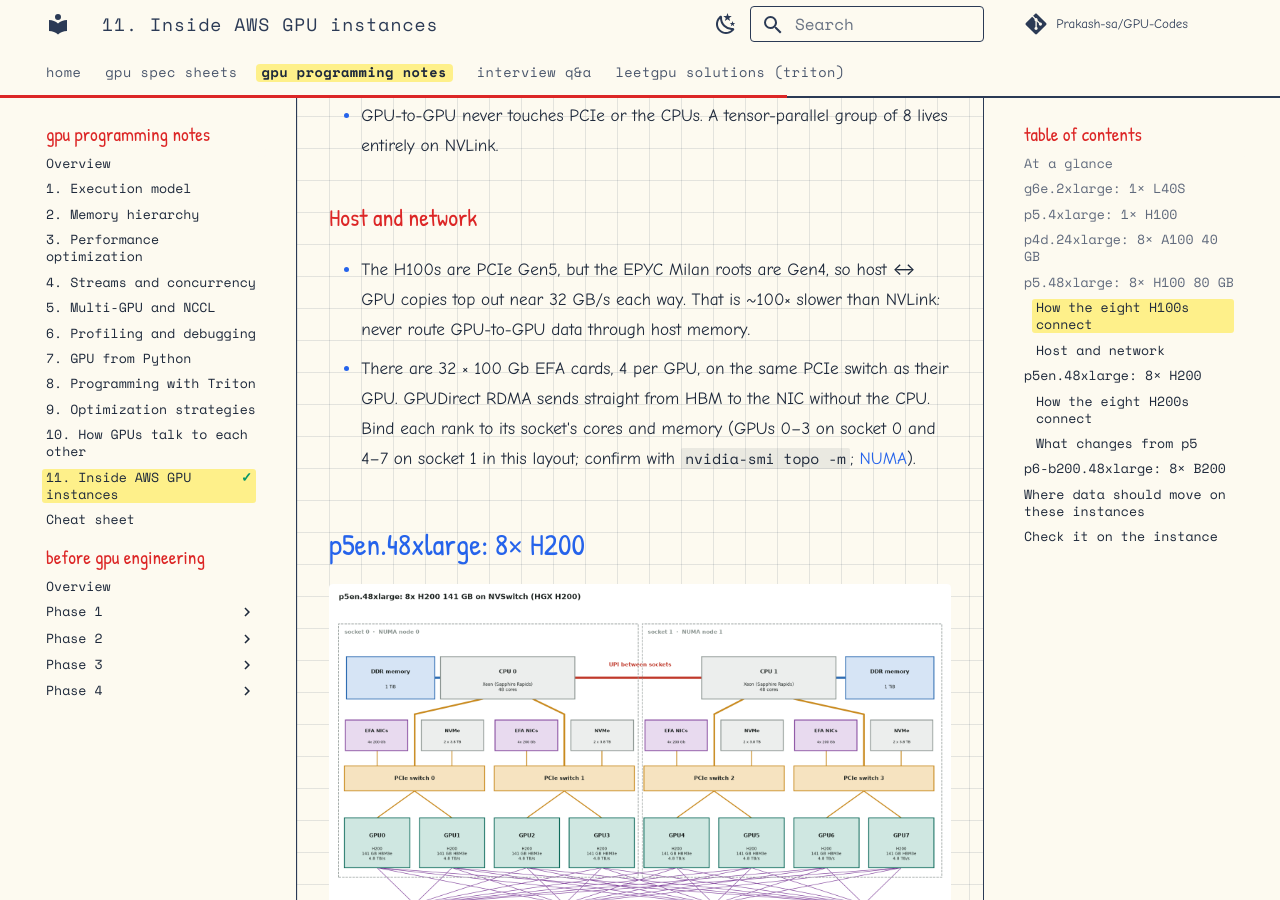
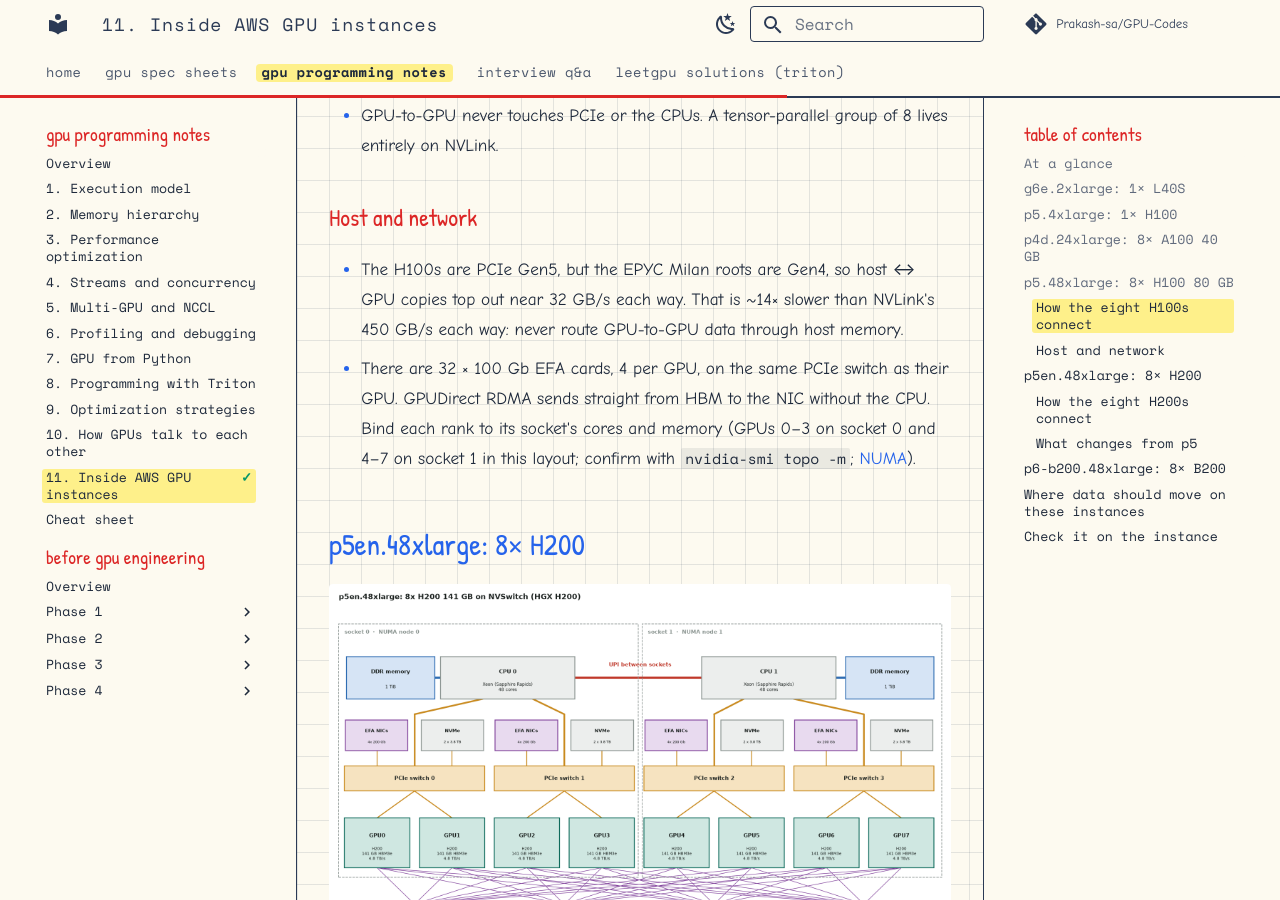
Before and after one commit to Prakash-sa/GPU-Codes, an MkDocs documentation site: the page built from docs/notes/11-aws-gpu-instances.md, in a window 1280 px wide and 900 px high, scrolled down 5285 px. Built offline with MkDocs 1.6.1 and Material for MkDocs 9.7.7, drawn with Linux system fonts in a browser that asks for light colours; comment, search, counter and statistics services are not loaded.

Commit message:
Correct the host-copy vs NVLink ratio on the AWS instances page

```diff
--- a/docs/notes/11-aws-gpu-instances.md
+++ b/docs/notes/11-aws-gpu-instances.md
@@ -92,8 +92,8 @@ Three things set the shape of each box:
 ### Host and network
 
 - The H100s are PCIe Gen5, but the EPYC Milan roots are Gen4, so host ↔ GPU copies top
-  out near 32 GB/s each way. That is ~100× slower than NVLink: never route GPU-to-GPU
-  data through host memory.
+  out near 32 GB/s each way. That is ~14× slower than NVLink's 450 GB/s each way:
+  never route GPU-to-GPU data through host memory.
 - There are 32 × 100 Gb EFA cards, 4 per GPU, on the same PCIe switch as their GPU.
   GPUDirect RDMA sends straight from HBM to the NIC without the CPU. Bind each rank to its
   socket's cores and memory (GPUs 0–3 on socket 0 and 4–7 on socket 1 in this layout;
```
